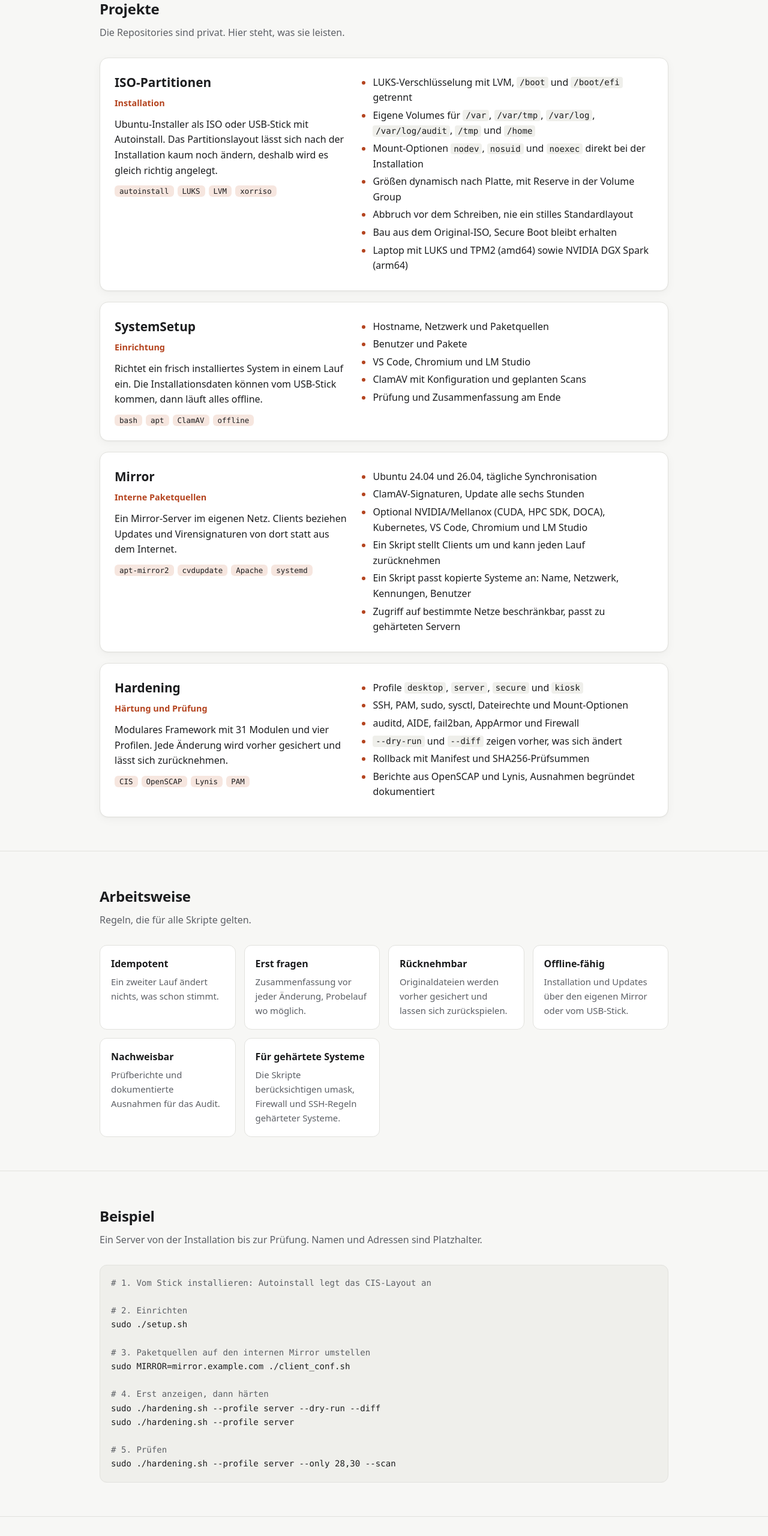
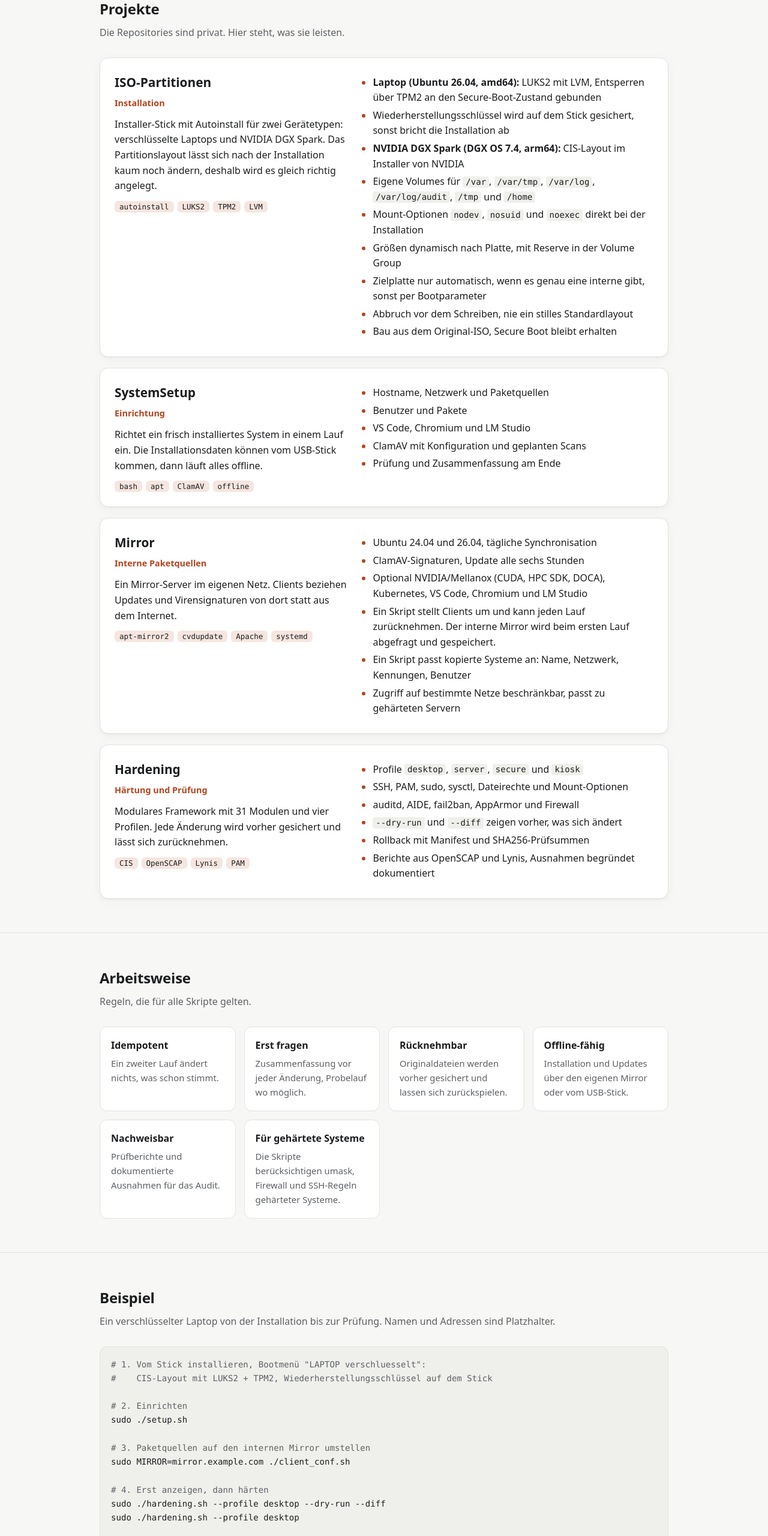
Before and after one commit to Chicco70/chicco70.github.io, a plain HTML site: page index.html in a window 1280 px wide. Shown: the part 960-3520 px from the top of the page at 60% size. Drawn offline with Linux system fonts and the light colour scheme.

Commit message:
Website: Inhalte auf aktuellen Stand
- ISO-Partitionen: Laptop (LUKS2 + TPM2) und DGX Spark, Schluessel auf dem Stick,
  Zielplatte nur bei eindeutiger Auswahl
- Mirror: interner Mirror wird abgefragt und gespeichert
- Beispiel: verschluesselter Laptop mit Profil desktop

Co-Authored-By: Claude Opus 5.5 <noreply@anthropic.com>
Claude-Session: https://claude.ai/code/session_01XoLAADfZtKNZTrK4Dz1sbq

```diff
--- a/index.html
+++ b/index.html
@@ -50,17 +50,19 @@
           <div>
             <h3>ISO-Partitionen</h3>
             <p class="role">Installation</p>
-            <p>Ubuntu-Installer als ISO oder USB-Stick mit Autoinstall. Das Partitionslayout lässt sich nach der Installation kaum noch ändern, deshalb wird es gleich richtig angelegt.</p>
-            <div class="tags"><span class="tag">autoinstall</span><span class="tag">LUKS</span><span class="tag">LVM</span><span class="tag">xorriso</span></div>
+            <p>Installer-Stick mit Autoinstall für zwei Gerätetypen: verschlüsselte Laptops und NVIDIA DGX Spark. Das Partitionslayout lässt sich nach der Installation kaum noch ändern, deshalb wird es gleich richtig angelegt.</p>
+            <div class="tags"><span class="tag">autoinstall</span><span class="tag">LUKS2</span><span class="tag">TPM2</span><span class="tag">LVM</span></div>
           </div>
           <ul>
-            <li>LUKS-Verschlüsselung mit LVM, <code>/boot</code> und <code>/boot/efi</code> getrennt</li>
+            <li><strong>Laptop (Ubuntu 26.04, amd64):</strong> LUKS2 mit LVM, Entsperren über TPM2 an den Secure-Boot-Zustand gebunden</li>
+            <li>Wiederherstellungsschlüssel wird auf dem Stick gesichert, sonst bricht die Installation ab</li>
+            <li><strong>NVIDIA DGX Spark (DGX OS 7.4, arm64):</strong> CIS-Layout im Installer von NVIDIA</li>
             <li>Eigene Volumes für <code>/var</code>, <code>/var/tmp</code>, <code>/var/log</code>, <code>/var/log/audit</code>, <code>/tmp</code> und <code>/home</code></li>
             <li>Mount-Optionen <code>nodev</code>, <code>nosuid</code> und <code>noexec</code> direkt bei der Installation</li>
             <li>Größen dynamisch nach Platte, mit Reserve in der Volume Group</li>
+            <li>Zielplatte nur automatisch, wenn es genau eine interne gibt, sonst per Bootparameter</li>
             <li>Abbruch vor dem Schreiben, nie ein stilles Standardlayout</li>
             <li>Bau aus dem Original-ISO, Secure Boot bleibt erhalten</li>
-            <li>Laptop mit LUKS und TPM2 (amd64) sowie NVIDIA DGX Spark (arm64)</li>
           </ul>
         </article>
 
@@ -91,7 +93,7 @@
             <li>Ubuntu 24.04 und 26.04, tägliche Synchronisation</li>
             <li>ClamAV-Signaturen, Update alle sechs Stunden</li>
             <li>Optional NVIDIA/Mellanox (CUDA, HPC SDK, DOCA), Kubernetes, VS Code, Chromium und LM Studio</li>
-            <li>Ein Skript stellt Clients um und kann jeden Lauf zurücknehmen</li>
+            <li>Ein Skript stellt Clients um und kann jeden Lauf zurücknehmen. Der interne Mirror wird beim ersten Lauf abgefragt und gespeichert.</li>
             <li>Ein Skript passt kopierte Systeme an: Name, Netzwerk, Kennungen, Benutzer</li>
             <li>Zugriff auf bestimmte Netze beschränkbar, passt zu gehärteten Servern</li>
           </ul>
@@ -136,8 +138,9 @@
   <section>
     <div class="wrap">
       <h2>Beispiel</h2>
-      <p class="sub">Ein Server von der Installation bis zur Prüfung. Namen und Adressen sind Platzhalter.</p>
-<pre><span class="c"># 1. Vom Stick installieren: Autoinstall legt das CIS-Layout an</span>
+      <p class="sub">Ein verschlüsselter Laptop von der Installation bis zur Prüfung. Namen und Adressen sind Platzhalter.</p>
+<pre><span class="c"># 1. Vom Stick installieren, Bootmenü "LAPTOP verschluesselt":
+#    CIS-Layout mit LUKS2 + TPM2, Wiederherstellungsschlüssel auf dem Stick</span>
 
 <span class="c"># 2. Einrichten</span>
 sudo ./setup.sh
@@ -146,11 +149,11 @@ sudo ./setup.sh
 sudo MIRROR=mirror.example.com ./client_conf.sh
 
 <span class="c"># 4. Erst anzeigen, dann härten</span>
-sudo ./hardening.sh --profile server --dry-run --diff
-sudo ./hardening.sh --profile server
+sudo ./hardening.sh --profile desktop --dry-run --diff
+sudo ./hardening.sh --profile desktop
 
 <span class="c"># 5. Prüfen</span>
-sudo ./hardening.sh --profile server --only 28,30 --scan</pre>
+sudo ./hardening.sh --profile desktop --only 28,30 --scan</pre>
     </div>
   </section>
 </main>
```
